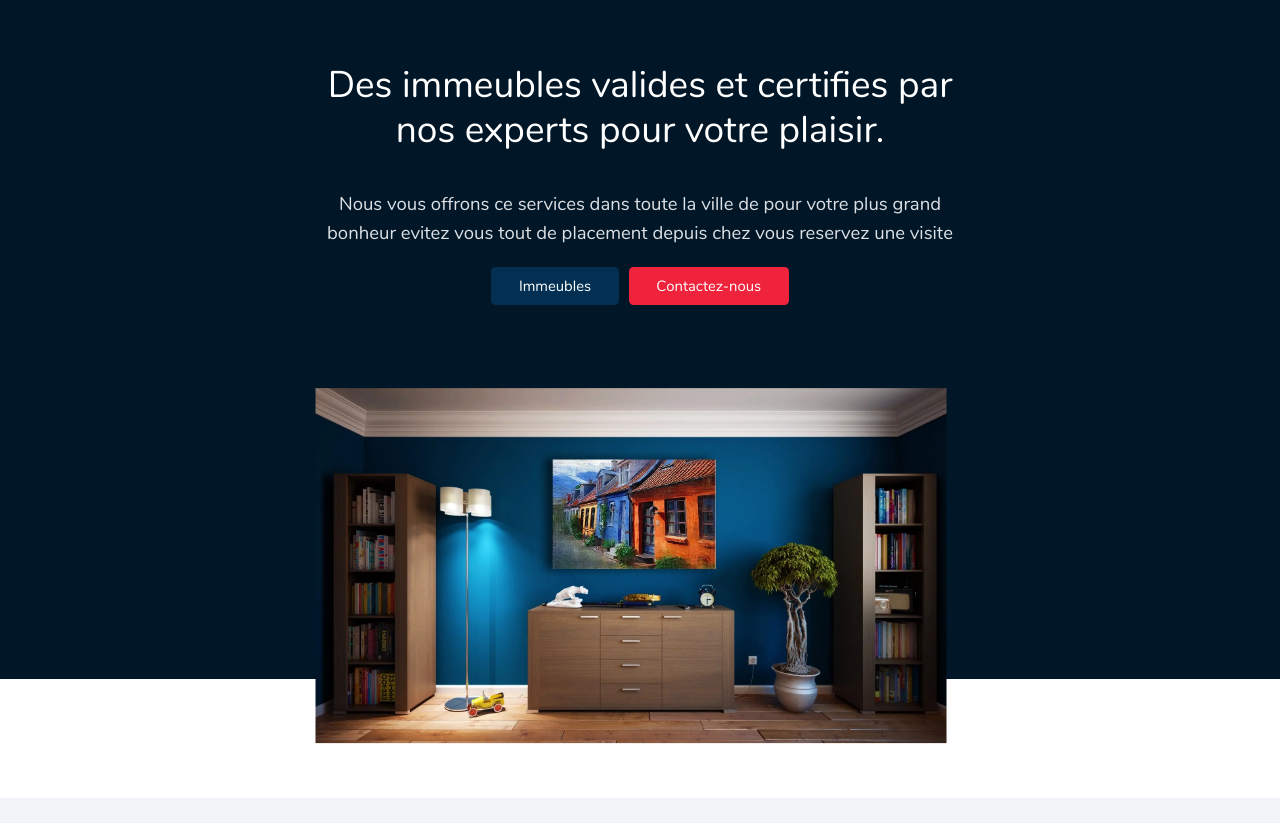
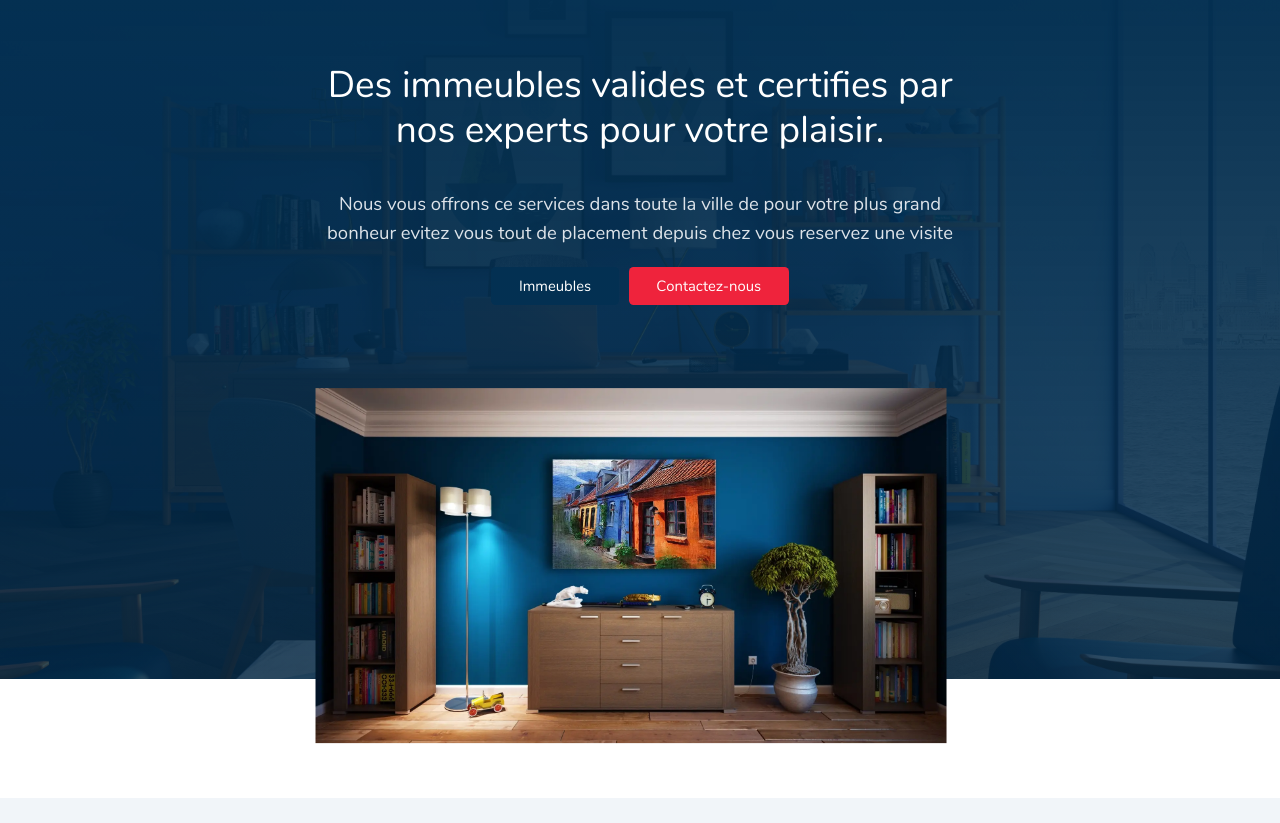
Before and after one commit to wilfried-musanzi/real-estate-design, a website built with Vite: page index.html in a window 1280 px wide. Shown: the part 87-910 px from the top of the page. Built offline with nearby package versions, Linux system fonts and the light colour scheme.

```diff
--- a/styles/hero.scss
+++ b/styles/hero.scss
@@ -1,5 +1,7 @@
 .hero {
-  background-color: $bleue-1;
+  background: linear-gradient(#033052, rgb(2, 39, 68, 0.8)),
+    url("../images/pexels-huseyn-kamaladdin-667838.jpg") no-repeat center center /
+      cover;
   position: relative;
   margin-bottom: 12.8rem;
 }
```
